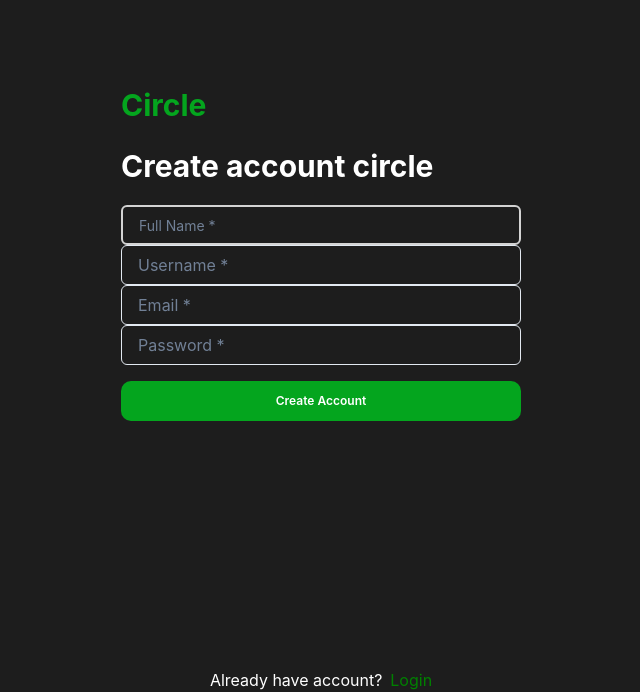
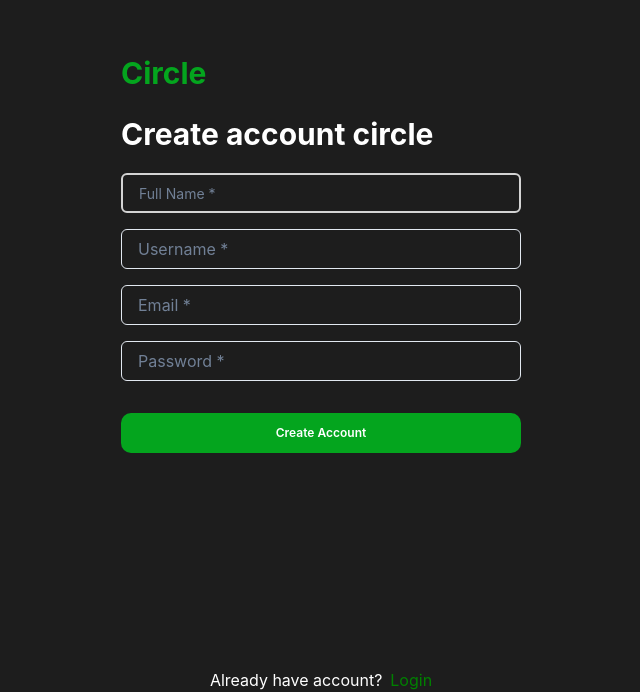
Before and after one commit to ravano-2464/Threads_Apps, a React (Vite) app in the folder FrontEnd/: page /auth/register in a window 1280 px wide. Shown: the part 148-840 px from the top of the page, without its empty margins (319-959 px from the left). Built offline with nearby package versions, Linux system fonts and the light colour scheme; no server answers.

Commit message:
Threads Apps

```diff
--- a/FrontEnd/src/features/auth/components/FormLogin.tsx
+++ b/FrontEnd/src/features/auth/components/FormLogin.tsx
@@ -36,6 +36,7 @@ const FormLogin = () : React.JSX.Element => {
         fontSize={"sm"}
         placeholder="Email"
         name="email"
+        color={"white"}
         onChange={handleChange}
         onKeyDown={handleKeyPress}
       />
@@ -45,6 +46,7 @@ const FormLogin = () : React.JSX.Element => {
         type="password"
         placeholder="Password"
         name="password"
+        color={"white"}
         onChange={handleChange}
         onKeyDown={handleKeyPress}
       />
--- a/FrontEnd/src/features/auth/components/FormRegister.tsx
+++ b/FrontEnd/src/features/auth/components/FormRegister.tsx
@@ -22,6 +22,7 @@ export default function FormRegister() {
             Create account circle
           </Text>
           <form onSubmit={handleRegister}>
+            <VStack spacing={4}>
               <FormControl>
                 <Input
                   border={"2px solid #d3d3d3"}
@@ -32,6 +33,8 @@ export default function FormRegister() {
                   value={form.full_name}
                   onChange={handleChange}
                 />
+              </FormControl>
+              <FormControl>
                 <Input
                   type="text"
                   id="username"
@@ -41,6 +44,8 @@ export default function FormRegister() {
                   value={form.username}
                   onChange={handleChange}
                 />
+              </FormControl>
+              <FormControl>
                 <Input
                   type="email"
                   id="email"
@@ -50,6 +55,8 @@ export default function FormRegister() {
                   value={form.email}
                   onChange={handleChange}
                 />
+              </FormControl>
+              <FormControl>
                 <Input
                   type="password"
                   id="password"
@@ -59,6 +66,7 @@ export default function FormRegister() {
                   value={form.password}
                   onChange={handleChange}
                 />
+              </FormControl>
               <Button
                 type="submit"
                 colorScheme="teal"
@@ -72,7 +80,7 @@ export default function FormRegister() {
               >
                 Create Account
               </Button>
-            </FormControl>
+            </VStack>
           </form>
         </VStack>
       </Box>
```
Lines whose indentation alone changed are shown as unchanged.
